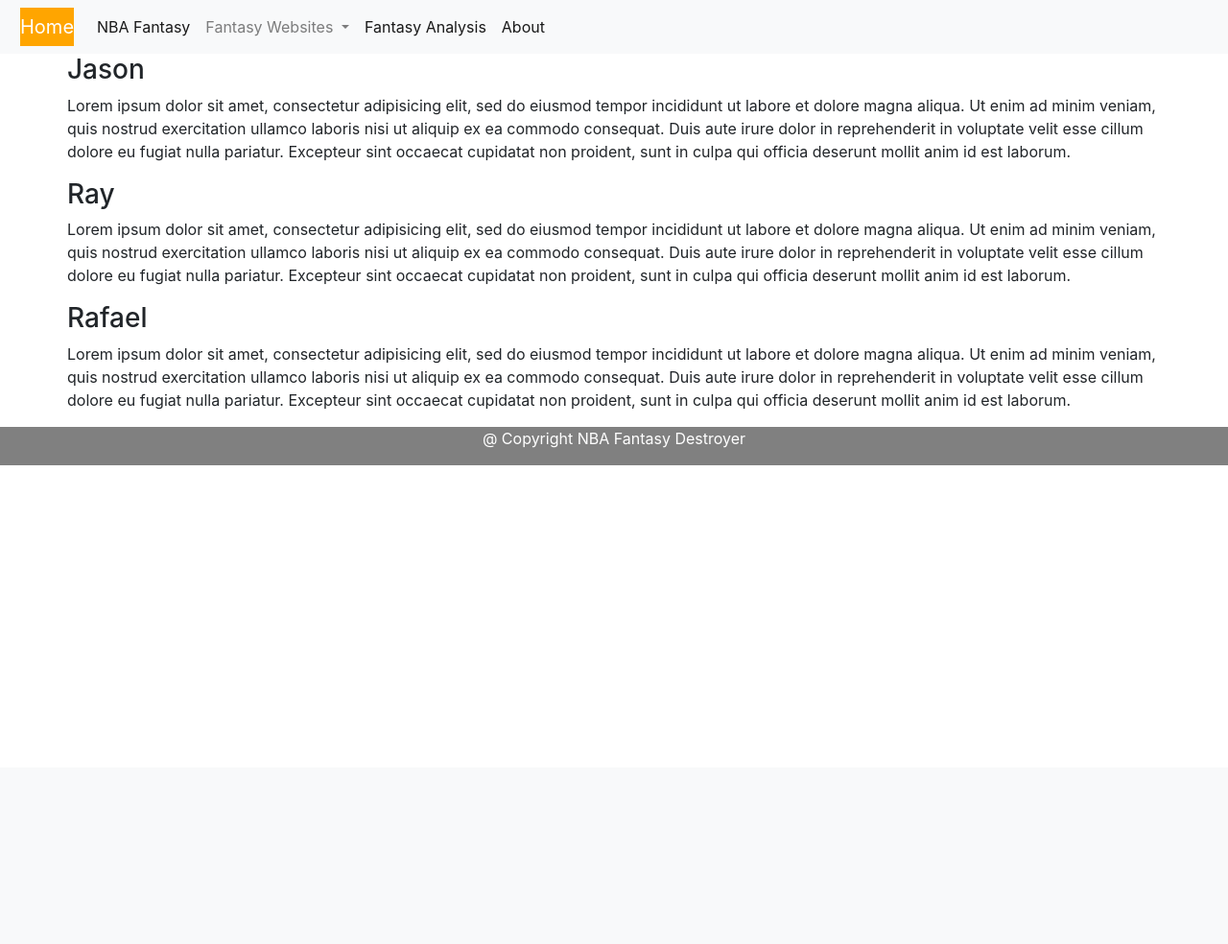
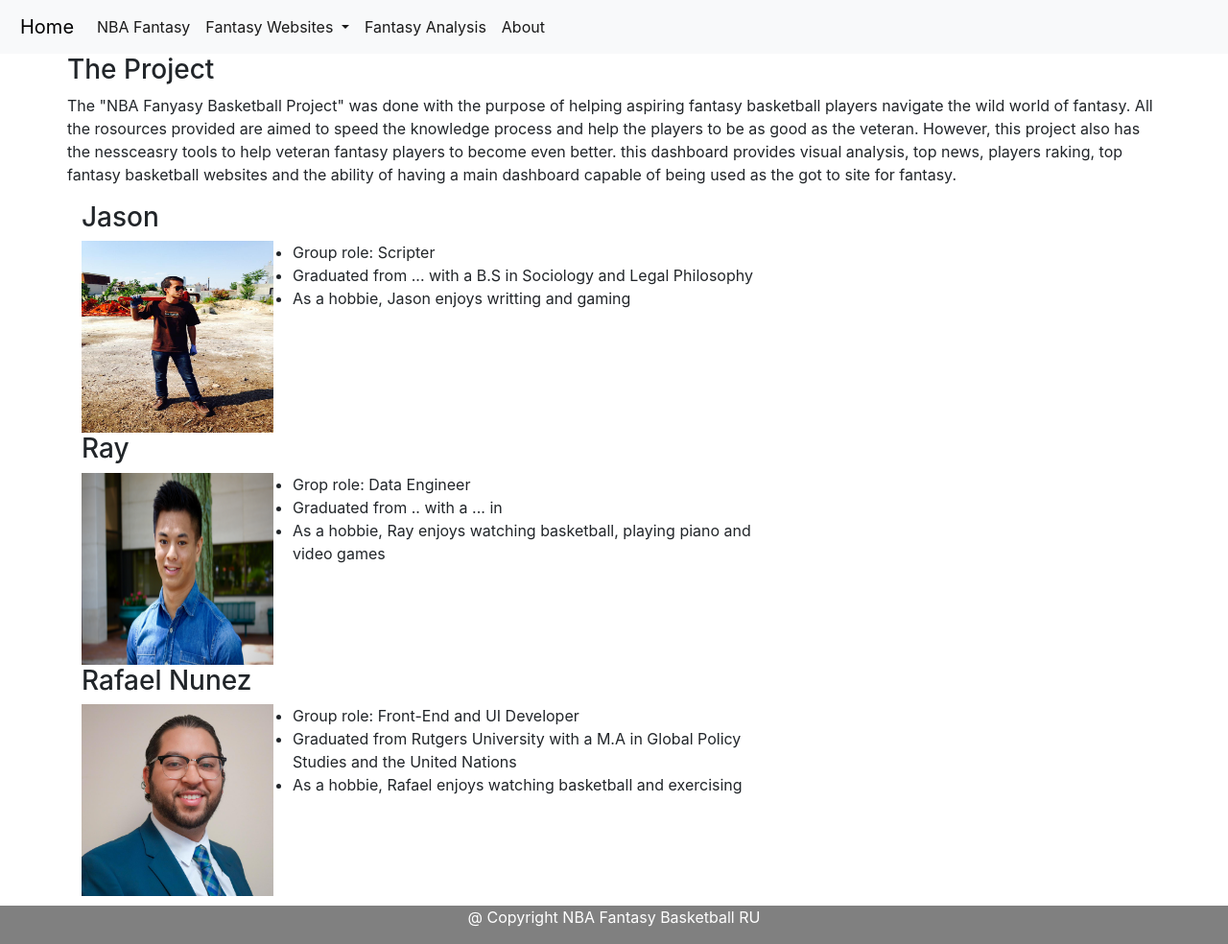
Before and after one commit to nunezraf/Knciks-Fantasy-Dashboard, a Flask app: page /static/about.html in a window 1280 px wide. Shown: the whole page at 96% size. Before the commit the page ends 485 px from the top, so only its background shows below. Run offline with Flask 2, Linux system fonts and the light colour scheme; some libraries are stand-ins or nearby versions.

Commit message:
added text edits

```diff
--- a/Resources/style.css
+++ b/Resources/style.css
@@ -8,13 +8,14 @@
      border-top: 5px black;
      /*border-top-color: black;*/
      bottom: 0;
-     position: absolute;
+     position: relative;
      left: 0;
      bottom: 0;
      width: 100%;
      background-color: grey;
      color: white;
      text-align: center;
-     height: 2em;
+     height: 40px;
+     margin-top: 10px;
 
    }
--- a/static/about.html
+++ b/static/about.html
@@ -13,7 +13,7 @@
 
     <!-- Navbar-Beginning -->
     <nav class="navbar navbar-expand-lg navbar-light bg-light">
-        <a id="logo"class="navbar-brand" href="/templates/index.html">Home</a>
+        <a id="logo"class="navbar-brand" href="../templates/index.html">Home</a>
         <button class="navbar-toggler" type="button" data-toggle="collapse" data-target="#navbarSupportedContent" aria-controls="navbarSupportedContent" aria-expanded="false" aria-label="Toggle navigation">
           <span class="navbar-toggler-icon"></span>
         </button>
@@ -23,7 +23,7 @@
                     <li class="nav-item active">
                       <a class="nav-link" href="http://www.nba.com/fantasy/">NBA Fantasy<span class="sr-only">(current)</span></a>
                     </li>
-                              <li class="nav-item dropdown">
+                              <li class="nav-item active dropdown">
                                   <a class="nav-link dropdown-toggle" href="#" id="navbarDropdown" role="button" data-toggle="dropdown" aria-haspopup="true" aria-expanded="false">
                                     Fantasy Websites
                                   </a>
@@ -36,11 +36,11 @@
                                     </div>
                                 </li>
                   <li class="nav-item active">
-                    <a class="nav-link" href="../Resources/template.html">Fantasy Analysis<span class="sr-only">(current)<span></a>
+                    <a class="nav-link" href="../static/template.html">Fantasy Analysis<span class="sr-only">(current)<span></a>
                   </li>
 
                   <li class="nav-item active">
-                    <a class="nav-link" href="../Resources/about.html">About<span class="sr-only">(current)<span></a>
+                    <a class="nav-link" href="../static/about.html">About<span class="sr-only">(current)<span></a>
 
                   </li>
             </li>
@@ -49,49 +49,66 @@
   </nav>
   <!-- end of nav -->
     <div class="container">
-              <div class="row ">
+      <div class="row">
+        <!-- <div class="col-md-12"> -->
+          <h3>The Project</h3>
+          <p>The "NBA Fanyasy Basketball Project" was done with the purpose of
+                  helping aspiring fantasy basketball players navigate the wild world
+                of fantasy. All the rosources provided are aimed to speed the knowledge process and
+              help the players to be as good as the veteran. However, this project also has
+            the nessceasry tools to help veteran fantasy players to become even better. this dashboard
+          provides visual analysis, top news, players raking, top fantasy basketball websites
+        and the ability of having a main dashboard capable of being used as the got to site for fantasy. </p>
 
-                <h3>Jason</h3>
-                <p>Lorem ipsum dolor sit amet, consectetur adipisicing elit,
-                  sed do eiusmod tempor incididunt ut labore et dolore magna aliqua.
-                   Ut enim ad minim veniam,
-                   quis nostrud exercitation ullamco laboris nisi ut aliquip ex ea commodo consequat.
-                    Duis aute irure dolor in reprehenderit in voluptate velit esse cillum dolore eu fugiat nulla pariatur.
-                    Excepteur sint occaecat cupidatat non proident,
-                    sunt in culpa qui officia deserunt mollit anim id est laborum.</p>
+        </div>
+                  <div class="row">
+                        <div class="col-md-8">
+                        <h3>Jason </h3>
+                          <img id="profile-pic" src="mypic.jpg" alt="">
+                                  <ul>
+                                      <li>Group role: Scripter</li>
+                                      <li> Graduated from ... with a B.S in Sociology and Legal Philosophy</li>
+                                      <li> As a hobbie, Jason enjoys writting and gaming</li>
+                                    </ul>
+                        </div>
 
+                  </div>
+
+              <div class="row">
+                  <div class="col-md-8">
+                          <h3>Ray </h3>
+                            <img id="profile-pic" src="IMG_1139.jpg" alt="">
+                                <ul>
+                                    <li>Grop role: Data Engineer</li>
+                                    <li>Graduated from .. with a ... in </li>
+                                    <li> As a hobbie, Ray enjoys watching basketball, playing piano and video games</li>
+
+                                  </ul>
+                  </div>
 
               </div>
 
               <div class="row">
-                <h3>Ray</h3>
-                <p>Lorem ipsum dolor sit amet, consectetur adipisicing elit,
-                   sed do eiusmod tempor incididunt ut labore et dolore magna aliqua.
-                   Ut enim ad minim veniam,
-                   quis nostrud exercitation ullamco laboris nisi ut aliquip ex ea commodo consequat.
-                   Duis aute irure dolor in reprehenderit in voluptate velit esse cillum dolore eu fugiat
-                    nulla pariatur. Excepteur sint occaecat cupidatat non proident, sunt in culpa qui
-                    officia deserunt mollit anim id est laborum.</p>
+                  <div id="title-format "class="col-md-8">
+                      <h3>     Rafael Nunez</h3>
+                        <img id="profile-pic" src="rafael.jpg" alt="">
+                                <ul>
+                                    <li>Group role: Front-End and UI Developer</li>
+                                    <li>Graduated from Rutgers University with a M.A in Global Policy Studies and the United Nations</li>
+                                    <li>As a hobbie, Rafael enjoys watching basketball and exercising</li>
+
+
+                                  </ul>
+                  </div>
 
               </div>
 
-
-              <div class="row">
-                <h3>Rafael </h3>
-                <p>Lorem ipsum dolor sit amet, consectetur adipisicing elit,
-                   sed do eiusmod tempor incididunt ut labore et dolore magna aliqua.
-                   Ut enim ad minim veniam,
-                   quis nostrud exercitation ullamco laboris nisi ut aliquip ex ea commodo consequat.
-                   Duis aute irure dolor in reprehenderit in voluptate velit esse cillum dolore eu fugiat
-                    nulla pariatur. Excepteur sint occaecat cupidatat non proident, sunt in culpa qui
-                    officia deserunt mollit anim id est laborum.</p>
-
-              </div>
+                </div>
 
     </div>
     <!--footer  -->
     <div class="footer">
-          <p> @ Copyright NBA Fantasy Destroyer</p>
+          <p> @ Copyright NBA Fantasy Basketball RU</p>
     </div>
     <!-- jQuery first, then Popper.js, then Bootstrap JS -->
             <script src="https://code.jquery.com/jquery-3.3.1.slim.min.js" integrity="sha384-q8i/X+965DzO0rT7abK41JStQIAqVgRVzpbzo5smXKp4YfRvH+8abtTE1Pi6jizo" crossorigin="anonymous"></script>
--- a/static/css/style.css
+++ b/static/css/style.css
@@ -1,13 +1,13 @@
 
 
 #logo{
-  background-color: orange;
-  color: white;
+  /* background-color: orange; */
+  color: black;
   margin-left: 5px;
 }
 
 body{
-  /* background-color: #001f3f; */
+  /* background-color: lightgrey; */
 }
 
 #banner-pic
@@ -38,6 +38,7 @@ body{
    color: white;
    text-align: center;
    height: 40px;
+   margin-top: 10px;
 
  }
 /* .col-md-4{
@@ -45,7 +46,7 @@ body{
 } */
 
 #parallax{
-  background-image: url("../608145.jpg");
+  background-image: url("../jordan-red.jpg");
   /* background-color: red; */
   min-height: 500px;
   background-attachment: fixed;
@@ -58,7 +59,7 @@ body{
 #parallax1{
   background-image: url("../9996801.jpg");
   /* background-color: red; */
-  min-height: 250px;
+  min-height: 300px;
   background-attachment: fixed;
   background-position: center;
   background-size: cover;
@@ -74,3 +75,37 @@ body{
   background-size: cover;
   /* opacity: .5; */
 }
+
+h1{
+  text-align: center;
+  /* margin-left: 300px; */
+  width: 60%;
+  border: 3px solid black;
+  margin-left:200px;
+  margin-top: 20px;
+  /* padding-bottom: 20px; */
+  /* margin-bottom: 10; */
+}
+
+#center-box{
+  text-align: center;
+  /* margin-left: 300px; */
+  width: 30%;
+  /* border: 3px solid black; */
+  margin-left:50px;
+  /* padding-bottom: 20px; */
+  /* margin-bottom: 10; */
+}
+
+#profile-pic{
+  height: 200px;
+  width:200px;
+  float: left;
+  align:left;
+  margin-right: 20px;
+
+}
+
+#title-format{
+  text-align: center;
+}
```
Also changed, not shown: templates/index.html (+19 -13 lines), static/438323-lebron-james-wallpaper-dunk-1920x1080-retina.jpg (deleted), static/608145.jpg (deleted), static/IMG_1139.jpg (added), static/Michael-Jordan-Image.jpg (added), static/jordan-red.jpg (added), static/mypic.jpg (added), static/rafael.jpg (added), 2 other files.
